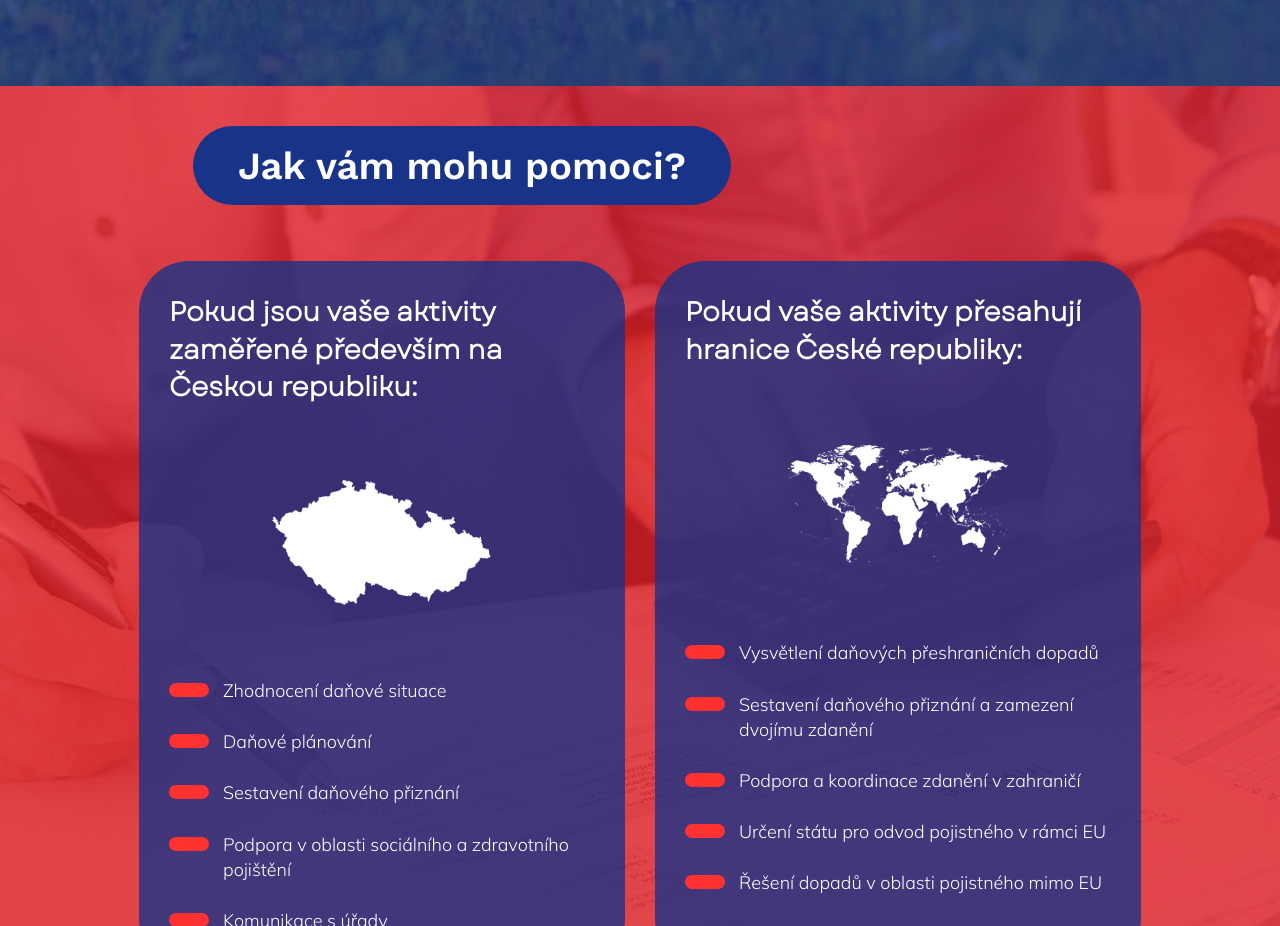
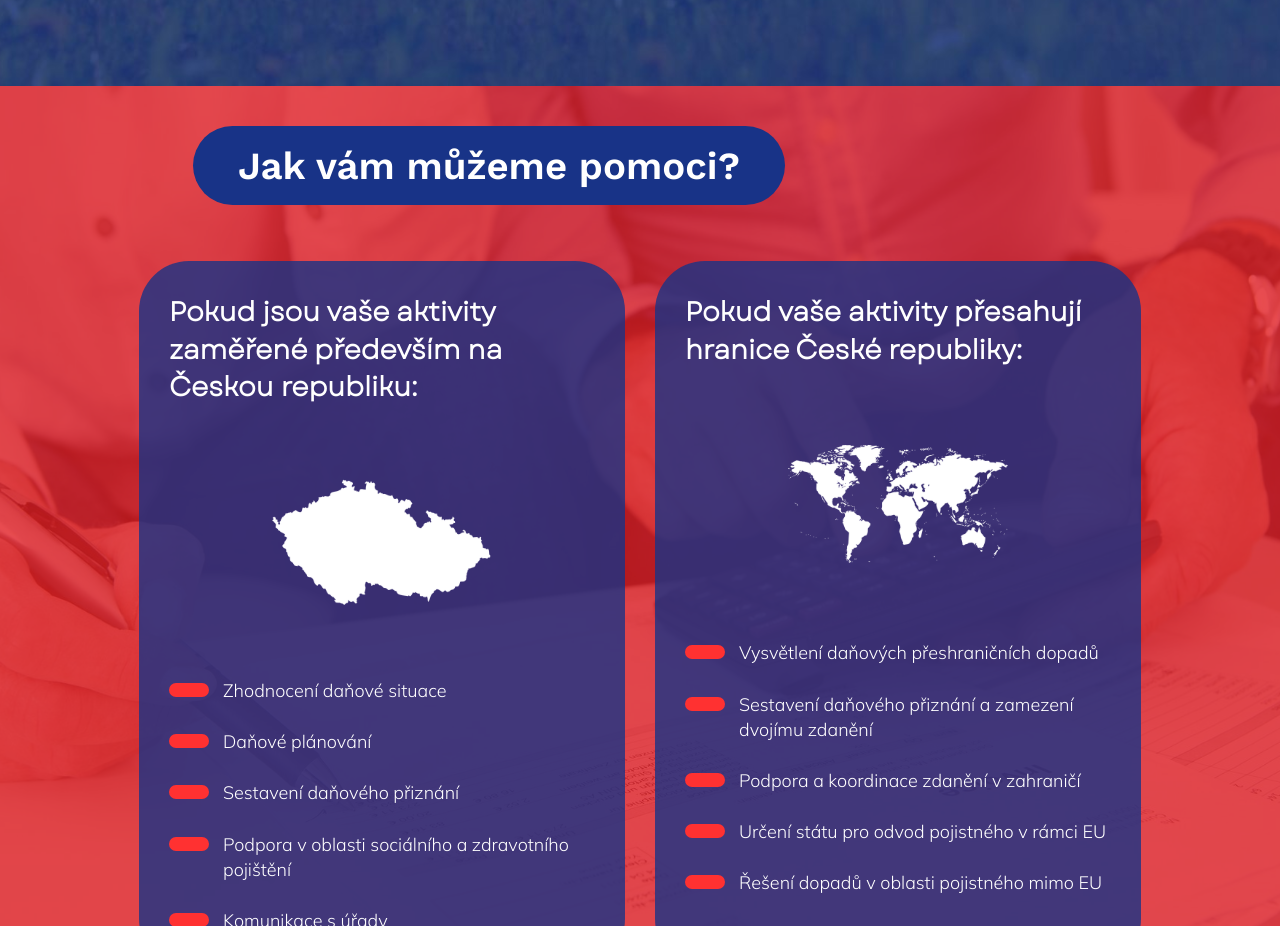
Before and after one commit to vohankovaalena/pavelsnobl, a plain HTML site: page index.html in a window 1280 px wide. Shown: the part 1220-2146 px from the top of the page. Drawn offline with Linux system fonts and the light colour scheme; a web font is replaced by a local one.

Commit message:
Nadpis služeb v množném čísle: „Jak vám můžeme pomoci?“
Co-Authored-By: Claude Opus 5.5 <noreply@anthropic.com>

```diff
--- a/index.html
+++ b/index.html
@@ -237,7 +237,7 @@
   <section class="section section--sluzby" id="sluzby" aria-labelledby="sluzby-nadpis">
     <div class="wrap sluzby">
       <div class="sluzby__head">
-        <h2 class="pill pill--navy section-pill" id="sluzby-nadpis">Jak vám mohu pomoci?</h2>
+        <h2 class="pill pill--navy section-pill" id="sluzby-nadpis">Jak vám můžeme pomoci?</h2>
       </div>
 
       <div class="cards">
```
